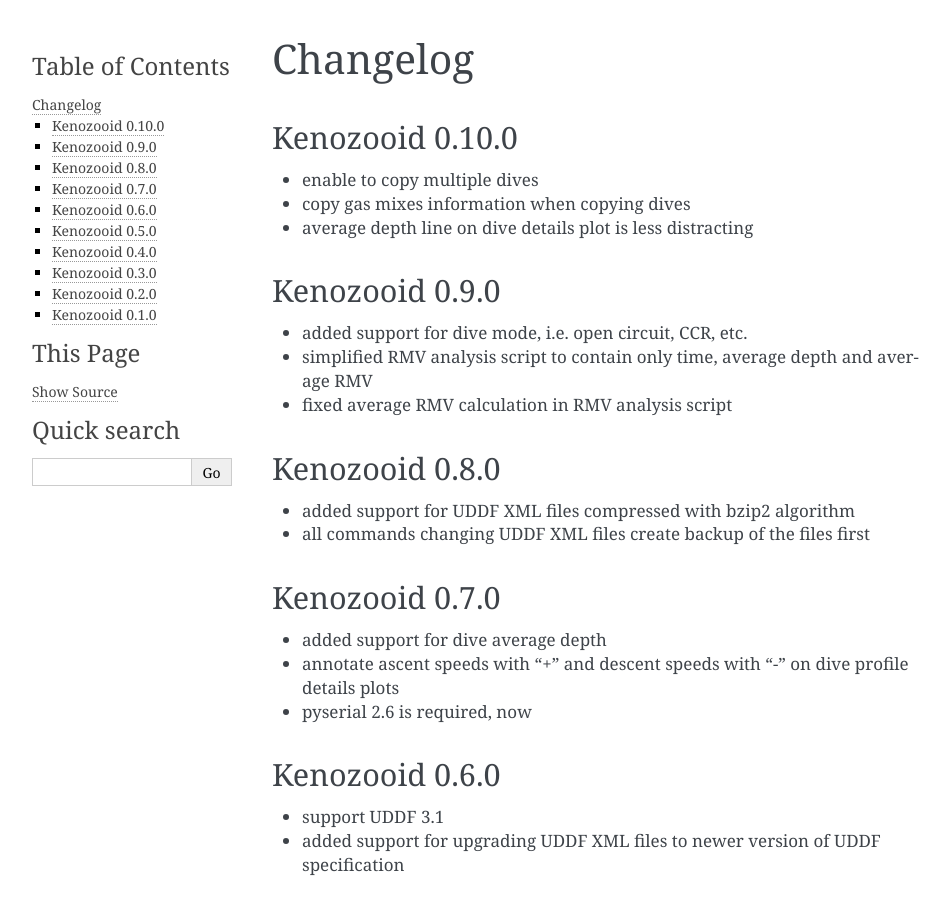
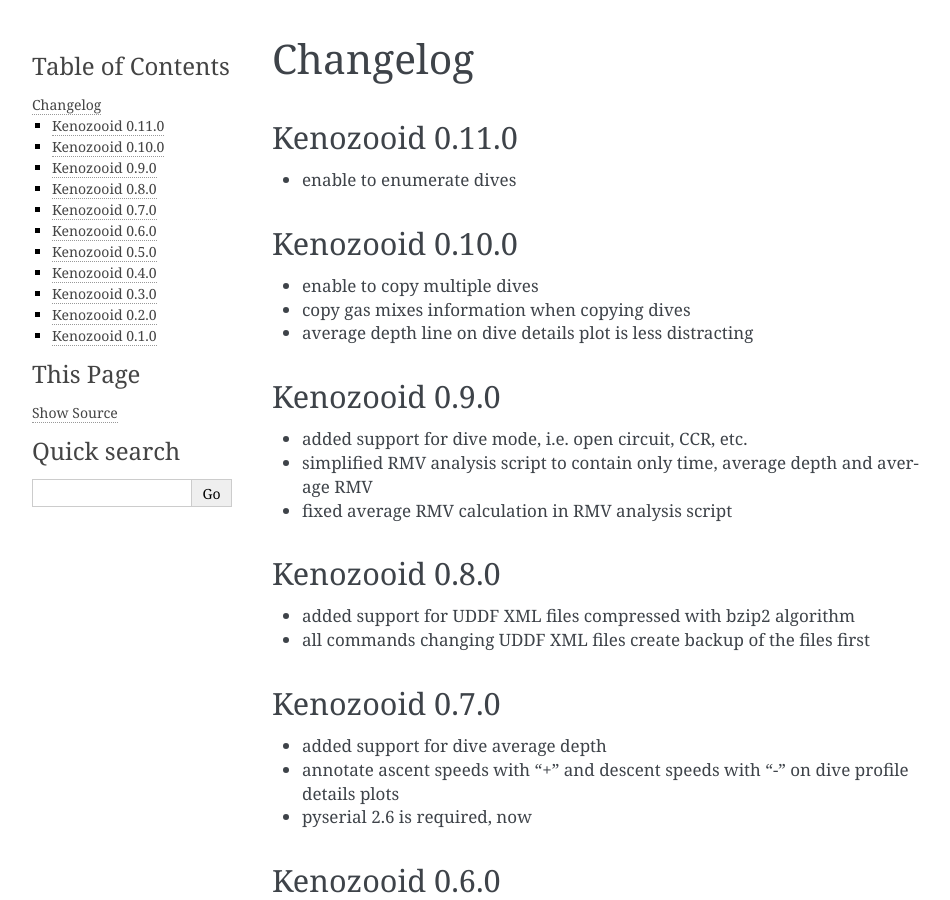
Before and after one commit to gitGNU/gnu_kenozooid, a Sphinx documentation site: the page built from doc/user/changelog.rst, in a window 1280 px wide and 900 px high. Shown: the whole window, without its empty margins (148-1098 px from the left). Built offline with Sphinx 7.4.7, drawn with Linux system fonts in a browser that asks for light colours.

Commit message:
- started to work on ver. 0.11.0

```diff
--- a/doc/homepage/index.html
+++ b/doc/homepage/index.html
@@ -3,10 +3,10 @@
 <head>
 <meta http-equiv="Content-Type" content="text/html; charset=iso-8859-1"/>
 <meta name="robots" content= "ALL"/>
-<meta name="description" content= "Kenozooid 0.10.0"/>
+<meta name="description" content= "Kenozooid 0.11.0"/>
 <meta name="keywords" content=""/>
 <link rel="shortcut icon" href="favicon.ico"/>
-<title>Kenozooid 0.10.0</title>
+<title>Kenozooid 0.11.0</title>
 <link rel="stylesheet" type="text/css" href="style.css" media="screen"/>
 <link rel="stylesheet" type="text/css" href="kenozooid.css" media="screen"/>
 <link rel="icon" type="image/png" href="penguin.png"/>
@@ -106,7 +106,7 @@
             </p>
             <p>
             All Kenozooid's documentation can be downloaded as
-            <a href="doc/Kenozooid - 0.10.0.epub">EPUB file</a>.
+            <a href="doc/Kenozooid - 0.11.0.epub">EPUB file</a>.
             </p>
             <p>
             <span class="kz">Kenozooid</span> uses UDDF to store diving
--- a/doc/user/changelog.rst
+++ b/doc/user/changelog.rst
@@ -1,5 +1,9 @@
 Changelog
 =========
+Kenozooid 0.11.0
+----------------
+- enable to enumerate dives
+
 Kenozooid 0.10.0
 ----------------
 - enable to copy multiple dives
--- a/kenozooid/__init__.py
+++ b/kenozooid/__init__.py
@@ -22,6 +22,6 @@ Kenozooid is software stack to support different capabilities of dive
 computers.
 """
 
-__version__ = '0.10.0'
+__version__ = '0.11.0'
 
 # vim: sw=4:et:ai
```
